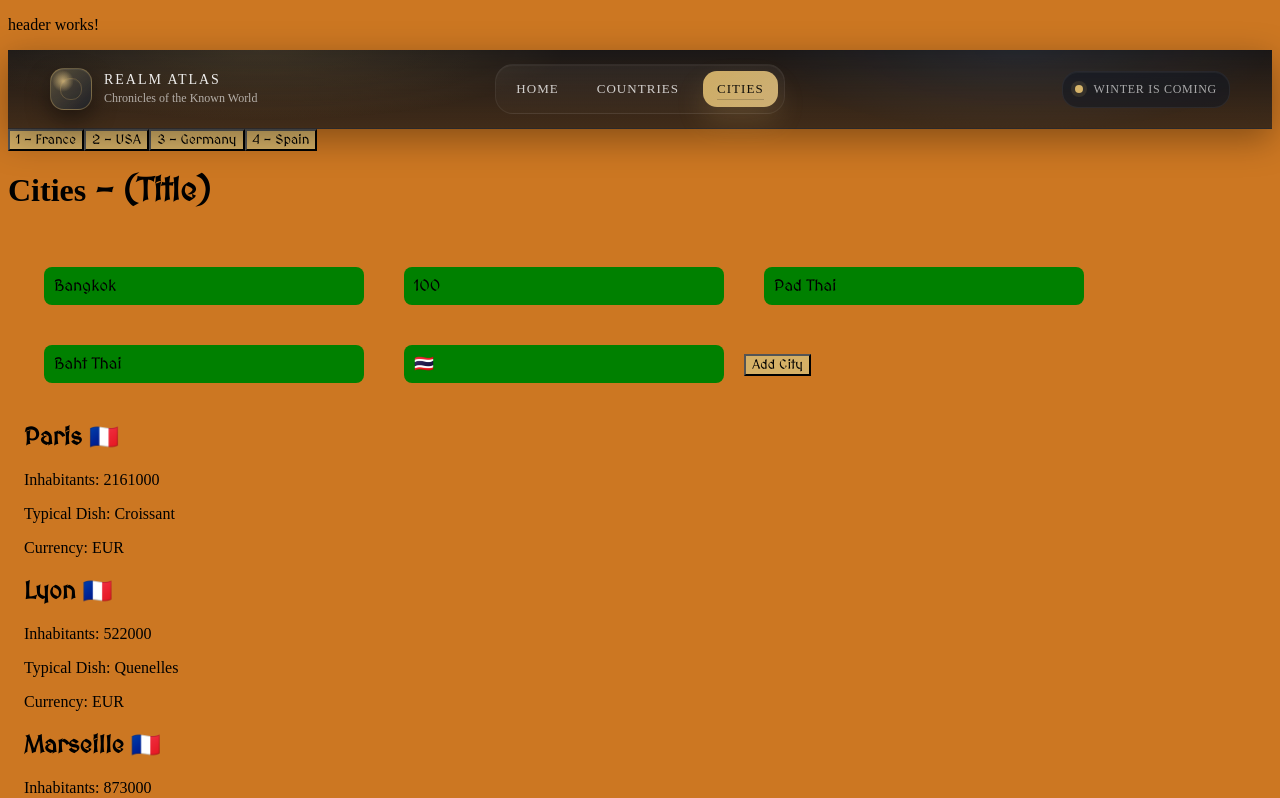
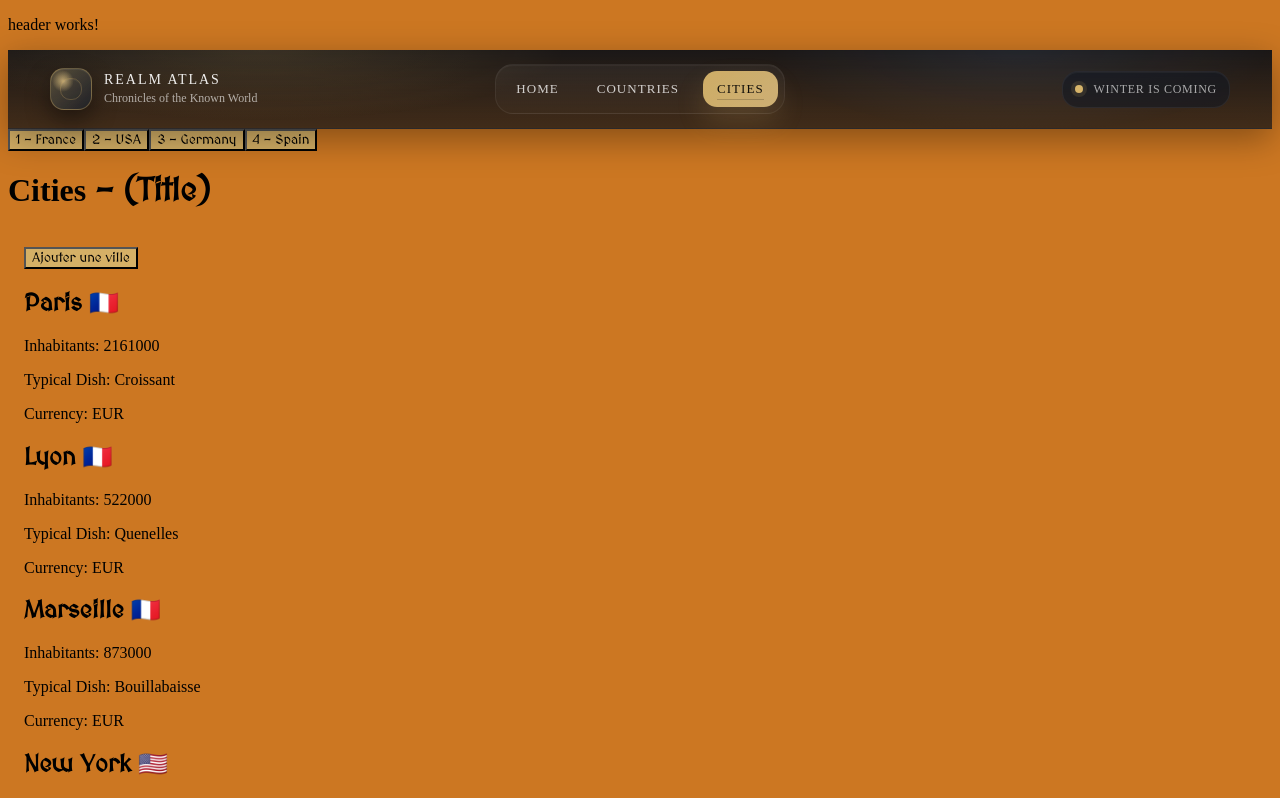
Before and after one commit to boullle/got-portfolio, an Angular app: page /countries/cities in a window 1280 px wide. Shown: the top 798 px of the page. Built offline with nearby package versions, Linux system fonts and the light colour scheme.

Commit message:
button add city

```diff
--- a/src/app/components/cities-list/cities-list.html
+++ b/src/app/components/cities-list/cities-list.html
@@ -1,5 +1,6 @@
-
-<div [formGroup]="cityForm">
+<button (click)="displayAddCityForm()">{{displayCityForm ?'Fermer le formulaire':'Ajouter une ville'}}</button>
+@if(displayCityForm) {
+  <div [formGroup]="cityForm">
   <input type="text"
     name="name"
     placeholder="Nom de la ville"
@@ -27,6 +28,8 @@
   />
   <button (click)="addCity()" >Add City</button>
 </div>
+}
+
 
 
 @for (city of cities;track city.id) {
--- a/src/app/components/cities-list/cities-list.ts
+++ b/src/app/components/cities-list/cities-list.ts
@@ -14,7 +14,7 @@ export class CitiesList {
   @Input() cities!: citiesModel[];
   @Output() cityCreated=new EventEmitter<citiesModel>();
 
-
+  protected displayCityForm: boolean = false;
   protected cityForm = new FormGroup({
     name: new FormControl<string>('Bangkok',[Validators.required, Validators.minLength(3)]),
     inhabitants: new FormControl<number>(100, [Validators.required, Validators.minLength(1)]),
@@ -40,4 +40,9 @@ protected addCity():void{
   this.cityCreated.emit(newCity);
   this.cityForm.reset();
 }
+protected displayAddCityForm(){
+  this.displayCityForm=!this.displayCityForm;
 }
+
+
+}
```
